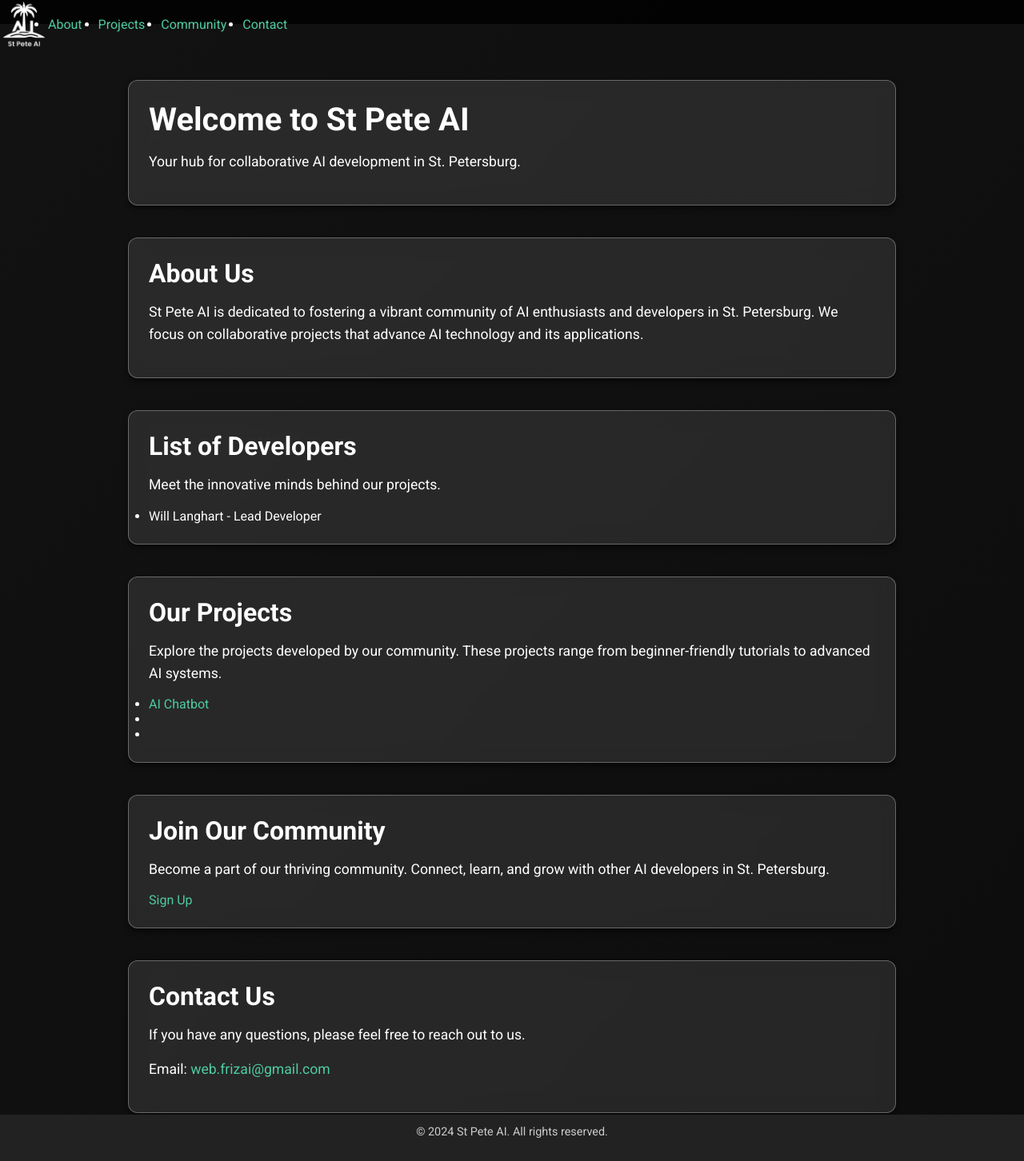
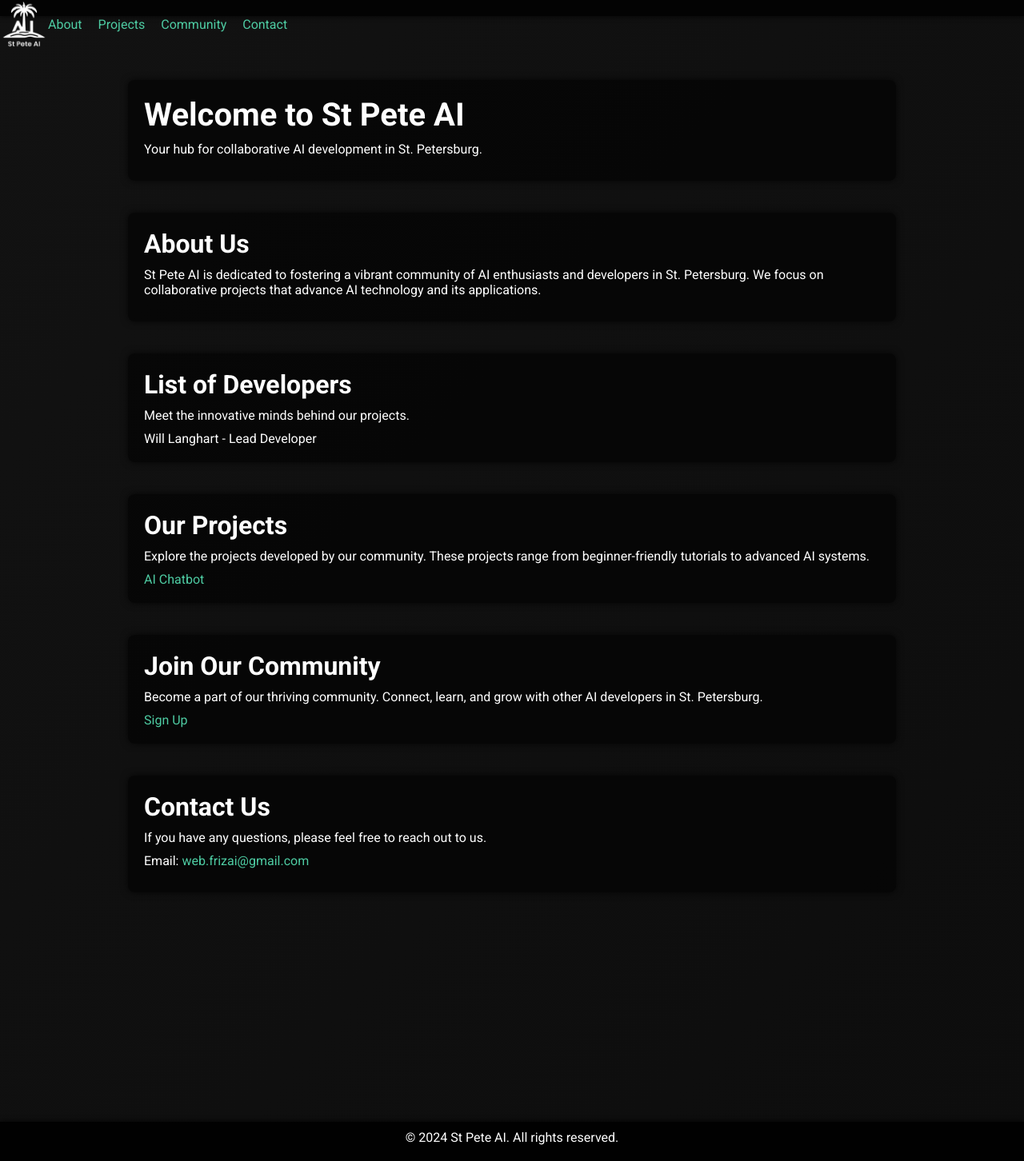
Before and after one commit to Will-Langhart/st-pete-ai, a Flask app: page / in a window 1280 px wide. Shown: the whole page at 80% size. Run offline with Flask 2, Linux system fonts and the light colour scheme.

Commit message:
Update main.css
Signed-off-by: Will Langhart <theholotrout@gmail.com>

```diff
--- a/static/css/main.css
+++ b/static/css/main.css
@@ -3,39 +3,41 @@
             margin: 0;
             padding: 0;
             box-sizing: border-box;
-        font-family: 'Roboto', Arial, sans-serif;
-        transition: all 0.3s ease; /* Smooth transitions for all properties */
         }
         body, html {
             height: 100vh;
             font-family: 'Roboto', Arial, sans-serif;
             background: linear-gradient(to right bottom, #121212, #0d0d0d); /* Subtle gradient for depth */
-        color: #fff; /* White text for contrast */
+            color: #fff;
             overflow-x: hidden;
         }
 
-    /* Enhanced Link Styles */
         a {
-        color: #4ECCA3; /* Cool green accent color for links */
-        text-decoration: none; /* No underline */
-        transition: color 0.3s; /* Smooth color transition */
+            color: #4ECCA3;
+            text-decoration: none;
+            transition: color 0.2s;
         }
+
         a:hover {
-        color: #3bb2a0; /* Darker shade on hover */
-        text-decoration: underline; /* Underline on hover */
+            color: #3bb2a0;
+        }
+
+        ul {
+            list-style: none;
         }
 
         /* Header Styles */
         header {
             width: 100%;
-        background-color: rgba(0, 0, 0, 0.85); /* Semi-transparent black for header */
-        padding: 15px 20px;
+            background-color: rgba(0, 0, 0, 0.8);
+            padding: 10px 20px;
             position: fixed;
             top: 0;
             display: flex;
             justify-content: space-between;
             align-items: center;
             z-index: 1000;
+            box-shadow: 0 2px 5px rgba(0, 0, 0, 0.5);
         }
 
         nav ul {
@@ -43,36 +45,27 @@
             gap: 20px;
         }
 
-    /* Main Content Styles */
+        /* Main Section Styles */
         main {
-        padding-top: 80px; /* Offset for the fixed header */
+            padding-top: 80px;
             display: flex;
             flex-direction: column;
             align-items: center;
         }
 
-    /* Section Styles with Glassmorphism */
         section {
             margin: 20px;
-        padding: 25px;
-        border-radius: 12px;
-        background: rgba(255, 255, 255, 0.1); /* Transparent white background */
-        backdrop-filter: blur(10px); /* Blur effect for glassmorphism */
-        border: 1px solid rgba(255, 255, 255, 0.3); /* Subtle border */
-        box-shadow: 0 4px 6px rgba(0, 0, 0, 0.5); /* Shadow for depth */
-        width: 90%;
+            padding: 20px;
+            border-radius: 8px;
+            background: rgba(0, 0, 0, 0.6);
+            box-shadow: 0 0 10px rgba(0, 0, 0, 0.7);
+            width: 80%;
             max-width: 960px;
-        transition: transform 0.3s ease, box-shadow 0.3s ease; /* Smooth transition for hover effects */
-    }
-
-    section:hover {
-        transform: translateY(-5px); /* Slight lift effect on hover */
-        box-shadow: 0 12px 20px rgba(0, 255, 255, 0.2); /* Brighter and larger shadow on hover */
         }
 
         /* Text Styles */
         h1, h2, h3, p {
-        margin-bottom: 15px;
+            margin-bottom: 10px;
         }
 
         h1 {
@@ -83,48 +76,40 @@
             font-size: 2rem;
         }
 
-    p {
-        font-size: 1.1rem;
-        line-height: 1.6;
-    }
-
         /* Footer Styles */
         footer {
             position: fixed;
             bottom: 0;
             left: 0;
             width: 100%;
-        background-color: #222;
+            background-color: rgba(0, 0, 0, 0.9);
             text-align: center;
             padding: 10px 0;
+            box-shadow: 0 -2px 5px rgba(0, 0, 0, 0.5);
         }
 
         footer p {
-        font-size: 0.9rem;
-        color: #ccc;
+            font-size: 1rem;
         }
 
         /* Responsive Design Adjustments */
         @media (max-width: 768px) {
-        header {
-            flex-direction: column;
-            align-items: center;
-        }
-
             nav ul {
                 flex-direction: column;
                 padding: 10px;
+                text-align: right;
+            }
+
+            header {
+                flex-direction: column;
+                align-items: flex-start;
             }
 
             header img {
-            margin-bottom: 10px; /* Extra spacing in mobile view */
+                align-self: center;
             }
 
-        h1 {
-            font-size: 2rem; /* Smaller font size for mobile */
-        }
-
-        h2 {
-            font-size: 1.75rem; /* Smaller font size for mobile */
+            main {
+                padding-top: 100px;
             }
         }
```
Lines whose indentation alone changed are shown as unchanged.
